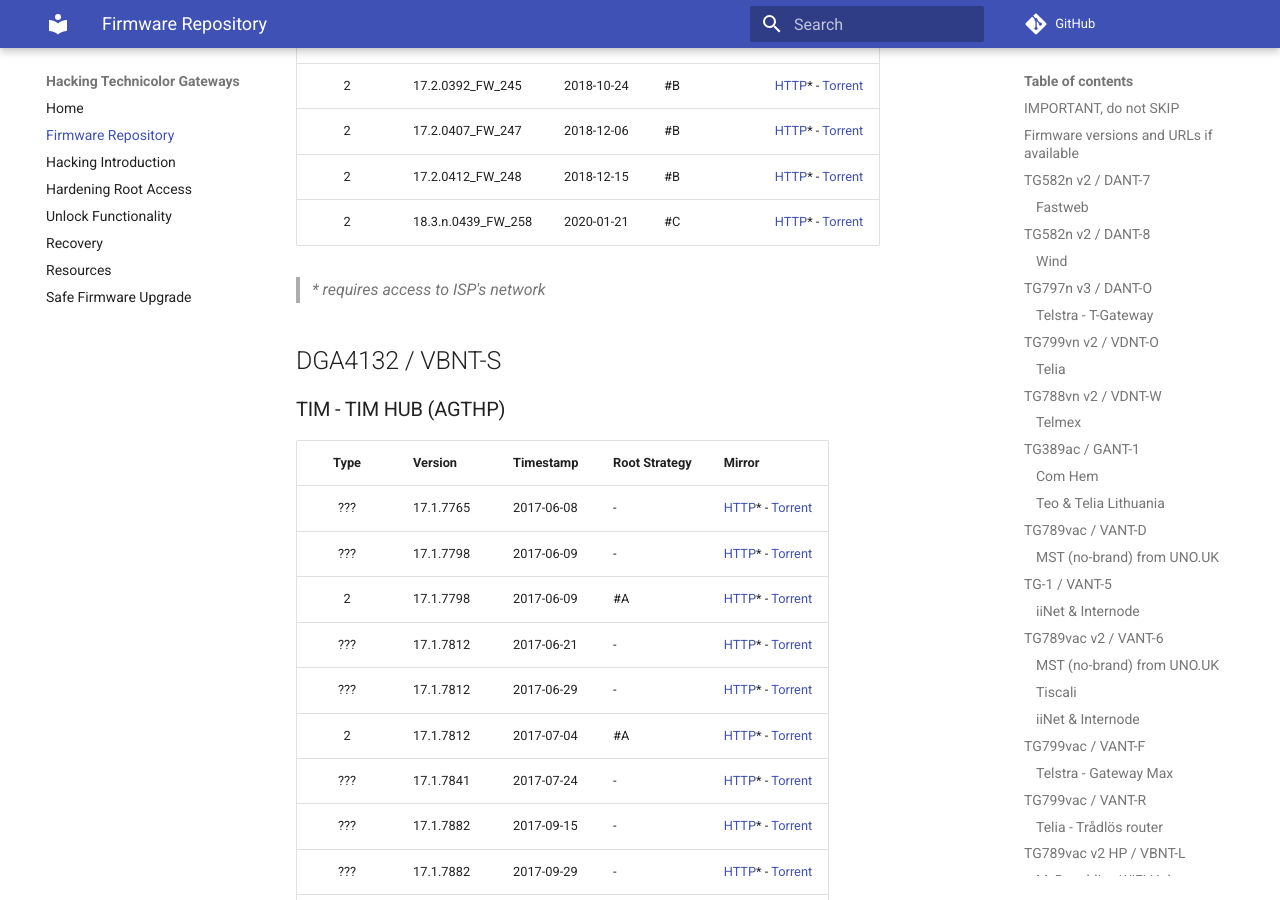
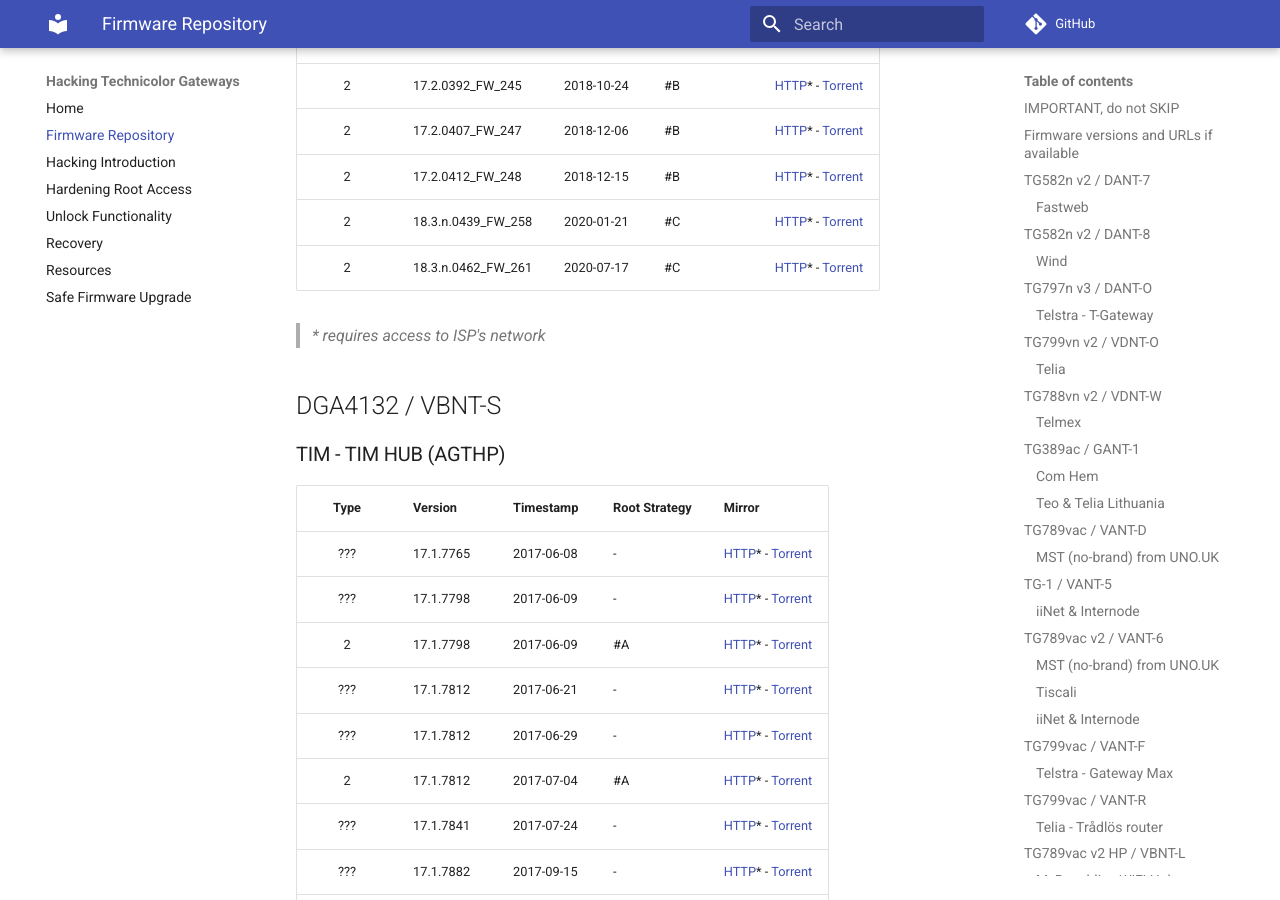
Before and after one commit to hack-technicolor/hack-technicolor, an MkDocs documentation site: the page built from docs/Repository.md, in a window 1280 px wide and 900 px high, scrolled down 14234 px. Built offline with MkDocs 1.6.1 and Material for MkDocs 9.7.7, drawn with Linux system fonts in a browser that asks for light colours; comment, search, counter and statistics services are not loaded.

Commit message:
vbnt-o: add fastweb 18.3.n.0462_FW_261

```diff
--- a/docs/Repository.md
+++ b/docs/Repository.md
@@ -382,6 +382,7 @@
 | 2      | 17.2.0407_FW_247   | 2018-12-06 | #B            | [HTTP](http://59.0.121.191:8080/ACS-server/file/17.2.0407_FW_247_DGA4131.rbi)* - [Torrent](https://github.com/hack-technicolor/hack-technicolor/blob/master/torrents/vbnt-o/17.2.0407_FW_247_DGA4131.rbi.torrent?raw=true) |
 | 2      | 17.2.0412_FW_248   | 2018-12-15 | #B            | [HTTP](http://59.0.121.191:8080/ACS-server/file/17.2.0412_FW_248_DGA4131.rbi)* - [Torrent](https://github.com/hack-technicolor/hack-technicolor/blob/master/torrents/vbnt-o/17.2.0412_FW_248_DGA4131.rbi.torrent?raw=true) |
 | 2      | 18.3.n.0439_FW_258 | 2020-01-21 | #C            | [HTTP](http://59.0.121.191:8080/ACS-server/file/18.3.n.0439_FW_258_DGA4131.rbi)* - [Torrent](https://github.com/hack-technicolor/hack-technicolor/blob/master/torrents/vbnt-o/18.3.n.0439_FW_258_DGA4131.rbi.torrent?raw=true) |
+| 2      | 18.3.n.0462_FW_261 | 2020-07-17 | #C            | [HTTP](http://59.0.121.191:8080/ACS-server/file/18.3.n.0462_FW_261_DGA4131.rbi)* - [Torrent](https://github.com/hack-technicolor/hack-technicolor/blob/master/torrents/vbnt-o/18.3.n.0462_FW_261_DGA4131.rbi.torrent?raw=true) |
 
 > *\* requires access to ISP's network*
 
```
Also changed, not shown: 1 other file.
